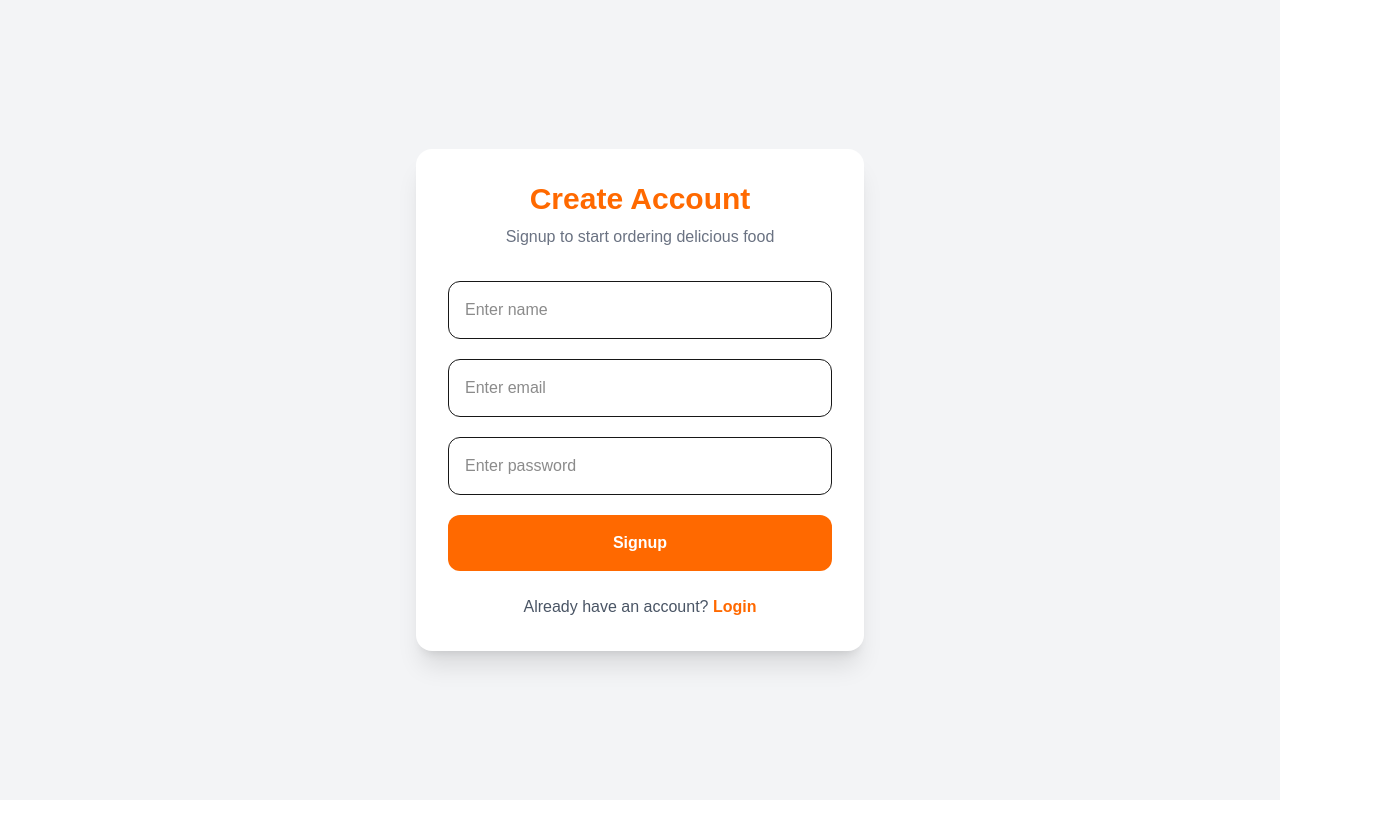
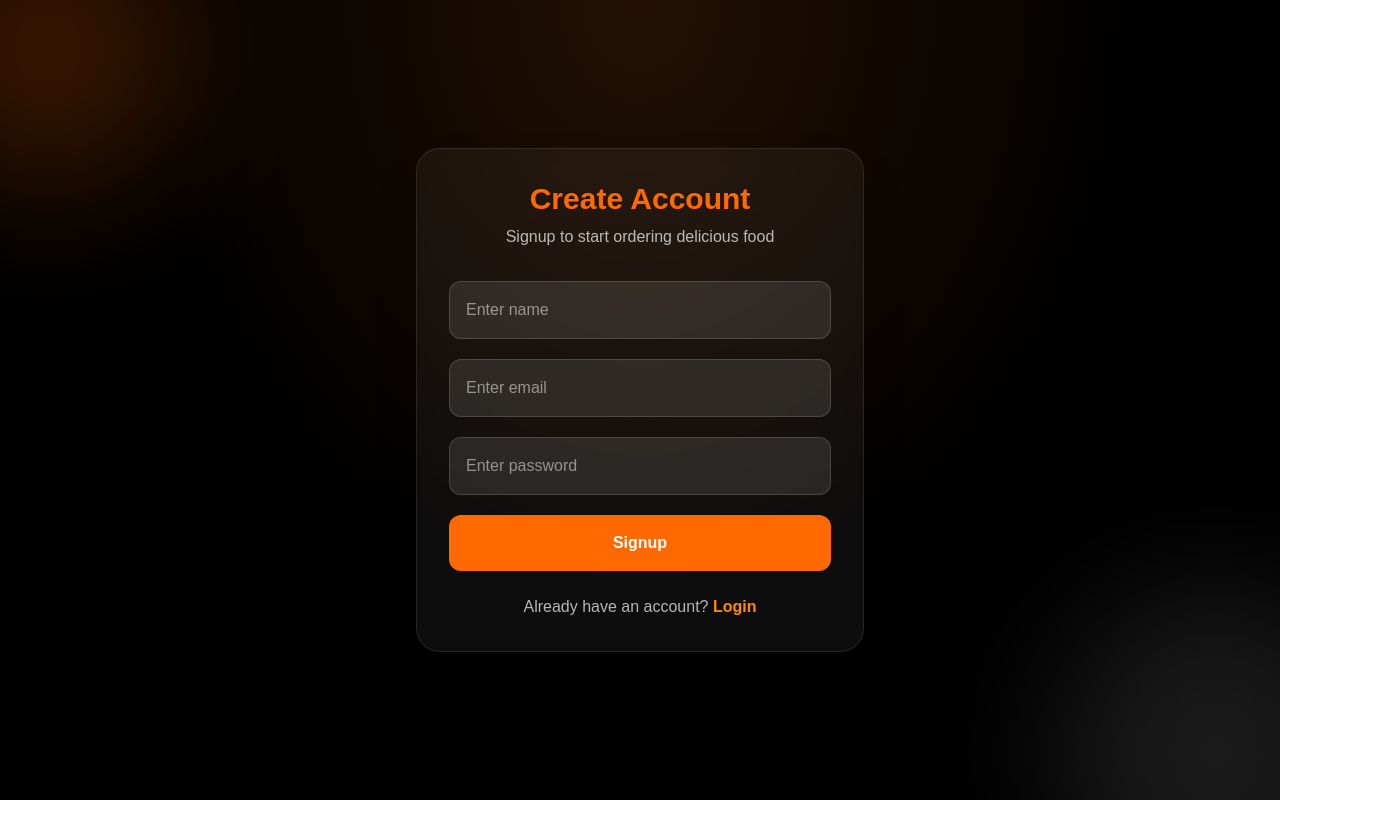
Before and after one commit to YojitSiddhant/food-delivery-app, a Next.js app in the folder frontend/: page /signup in a window 1280 px wide. Shown: the top 838 px of the page, 1376 px wide, since content can reach past the window. Before the commit the page ends 800 px from the top, so only its background shows below. Built offline with nearby package versions, Linux system fonts and the light colour scheme.

Commit message:
Apply landing theme to login/signup + fix placeholder visibility

```diff
--- a/frontend/src/app/login/page.js
+++ b/frontend/src/app/login/page.js
@@ -40,13 +40,20 @@ export default function LoginPage() {
   };
 
   return (
-    <div className="min-h-screen flex items-center justify-center bg-gray-100 px-6">
-      <div className="bg-white w-full max-w-md p-8 rounded-2xl shadow-xl">
+    <div className="relative min-h-screen bg-black px-6">
+      <div className="pointer-events-none absolute inset-0">
+        <div className="absolute -top-24 -left-24 h-72 w-72 rounded-full bg-orange-500/20 blur-3xl" />
+        <div className="absolute -bottom-28 -right-24 h-80 w-80 rounded-full bg-white/10 blur-3xl" />
+        <div className="absolute inset-0 bg-[radial-gradient(ellipse_at_top,rgba(249,115,22,0.14),transparent_55%)]" />
+      </div>
+
+      <div className="relative flex min-h-screen items-center justify-center">
+        <div className="fade-in-up w-full max-w-md rounded-3xl border border-white/10 bg-white/5 p-8 shadow-2xl backdrop-blur">
           <h1 className="text-3xl font-bold text-center text-orange-500">
             Welcome Back
           </h1>
 
-        <p className="text-center text-gray-500 mt-2">
+          <p className="text-center text-white/70 mt-2">
             Login to continue ordering food
           </p>
 
@@ -61,7 +68,7 @@ export default function LoginPage() {
               onChange={(e) =>
                 setEmail(e.target.value)
               }
-            className="w-full p-4 border rounded-xl outline-none focus:ring-2 focus:ring-orange-500"
+              className="w-full rounded-xl border border-white/15 bg-white/10 p-4 text-white outline-none placeholder:text-white/50 focus:ring-2 focus:ring-orange-500"
             />
 
             <input
@@ -71,7 +78,7 @@ export default function LoginPage() {
               onChange={(e) =>
                 setPassword(e.target.value)
               }
-            className="w-full p-4 border rounded-xl outline-none focus:ring-2 focus:ring-orange-500"
+              className="w-full rounded-xl border border-white/15 bg-white/10 p-4 text-white outline-none placeholder:text-white/50 focus:ring-2 focus:ring-orange-500"
             />
 
             <button className="w-full bg-orange-500 text-white py-4 rounded-xl hover:bg-orange-600 transition font-semibold">
@@ -79,16 +86,17 @@ export default function LoginPage() {
             </button>
           </form>
 
-        <p className="text-center mt-6 text-gray-600">
+          <p className="text-center mt-6 text-white/70">
             Don&apos;t have an account?{" "}
             <Link
               href="/signup"
-            className="text-orange-500 font-semibold"
+              className="text-orange-400 font-semibold hover:text-orange-300 transition"
             >
               Signup
             </Link>
           </p>
         </div>
       </div>
+    </div>
   );
 }
--- a/frontend/src/app/signup/page.js
+++ b/frontend/src/app/signup/page.js
@@ -42,13 +42,20 @@ export default function SignupPage() {
   };
 
   return (
-    <div className="min-h-screen flex items-center justify-center bg-gray-100 px-6">
-      <div className="bg-white w-full max-w-md p-8 rounded-2xl shadow-xl">
+    <div className="relative min-h-screen bg-black px-6">
+      <div className="pointer-events-none absolute inset-0">
+        <div className="absolute -top-24 -left-24 h-72 w-72 rounded-full bg-orange-500/20 blur-3xl" />
+        <div className="absolute -bottom-28 -right-24 h-80 w-80 rounded-full bg-white/10 blur-3xl" />
+        <div className="absolute inset-0 bg-[radial-gradient(ellipse_at_top,rgba(249,115,22,0.14),transparent_55%)]" />
+      </div>
+
+      <div className="relative flex min-h-screen items-center justify-center">
+        <div className="fade-in-up w-full max-w-md rounded-3xl border border-white/10 bg-white/5 p-8 shadow-2xl backdrop-blur">
           <h1 className="text-3xl font-bold text-center text-orange-500">
             Create Account
           </h1>
 
-        <p className="text-center text-gray-500 mt-2">
+          <p className="text-center text-white/70 mt-2">
             Signup to start ordering delicious food
           </p>
 
@@ -63,7 +70,7 @@ export default function SignupPage() {
               onChange={(e) =>
                 setName(e.target.value)
               }
-            className="w-full p-4 border rounded-xl outline-none focus:ring-2 focus:ring-orange-500"
+              className="w-full rounded-xl border border-white/15 bg-white/10 p-4 text-white outline-none placeholder:text-white/50 focus:ring-2 focus:ring-orange-500"
             />
 
             <input
@@ -73,7 +80,7 @@ export default function SignupPage() {
               onChange={(e) =>
                 setEmail(e.target.value)
               }
-            className="w-full p-4 border rounded-xl outline-none focus:ring-2 focus:ring-orange-500"
+              className="w-full rounded-xl border border-white/15 bg-white/10 p-4 text-white outline-none placeholder:text-white/50 focus:ring-2 focus:ring-orange-500"
             />
 
             <input
@@ -83,7 +90,7 @@ export default function SignupPage() {
               onChange={(e) =>
                 setPassword(e.target.value)
               }
-            className="w-full p-4 border rounded-xl outline-none focus:ring-2 focus:ring-orange-500"
+              className="w-full rounded-xl border border-white/15 bg-white/10 p-4 text-white outline-none placeholder:text-white/50 focus:ring-2 focus:ring-orange-500"
             />
 
             <button className="w-full bg-orange-500 text-white py-4 rounded-xl hover:bg-orange-600 transition font-semibold">
@@ -91,16 +98,17 @@ export default function SignupPage() {
             </button>
           </form>
 
-        <p className="text-center mt-6 text-gray-600">
+          <p className="text-center mt-6 text-white/70">
             Already have an account?{" "}
             <Link
               href="/login"
-            className="text-orange-500 font-semibold"
+              className="text-orange-400 font-semibold hover:text-orange-300 transition"
             >
               Login
             </Link>
           </p>
         </div>
       </div>
+    </div>
   );
 }
```
Lines whose indentation alone changed are shown as unchanged.
